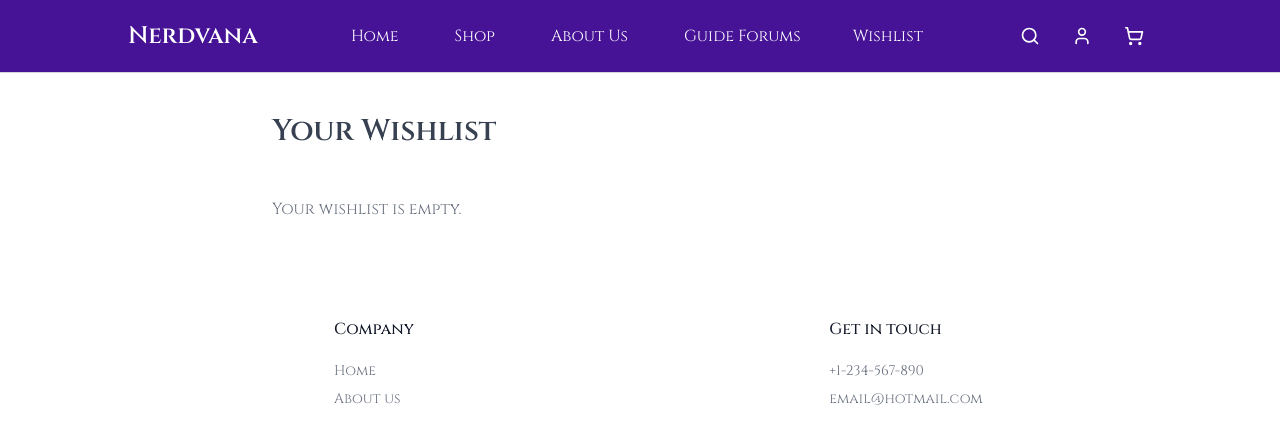
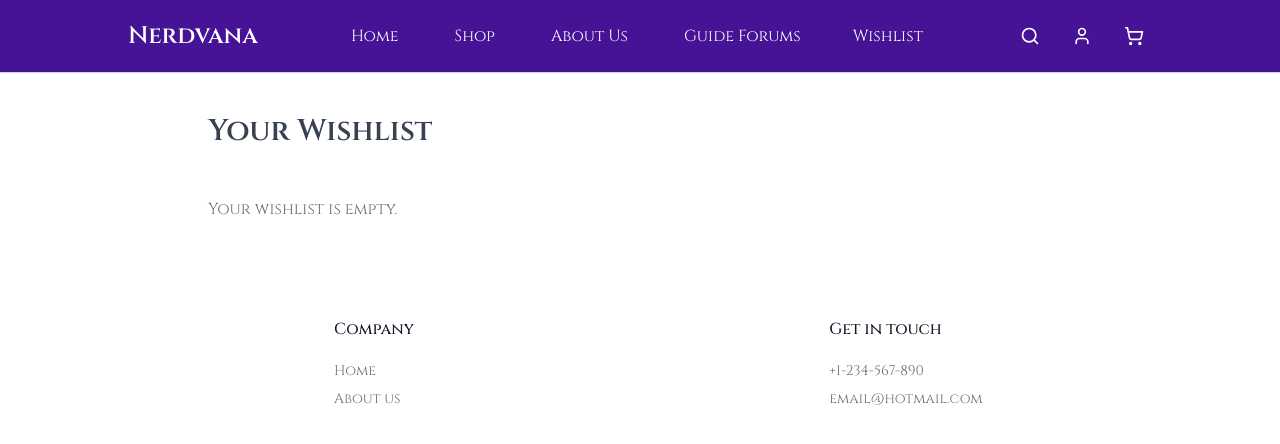
Before and after one commit to DJVelz/Nerdvana, a Next.js app: page /wishlist in a window 1280 px wide. Shown: the top 444 px of the page. Built offline with nearby package versions, Linux system fonts and the light colour scheme.

Commit message:
increased to 4xl

```diff
--- a/app/wishlist/page.jsx
+++ b/app/wishlist/page.jsx
@@ -18,7 +18,7 @@
   return (
     <>
       <Navbar />
-      <div className="flex flex-col gap-6 w-full max-w-3xl mx-auto px-4 py-10">
+      <div className="flex flex-col gap-6 w-full max-w-4xl mx-auto px-4 py-10">
         <h1 className="text-3xl font-bold mb-6">Your Wishlist</h1>
 
         {wishlistProducts.length > 0 ? (
```
